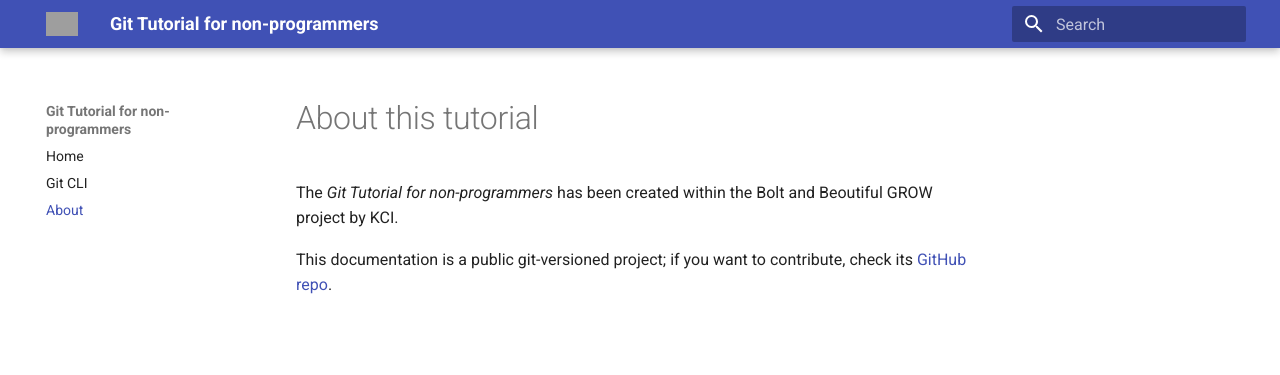
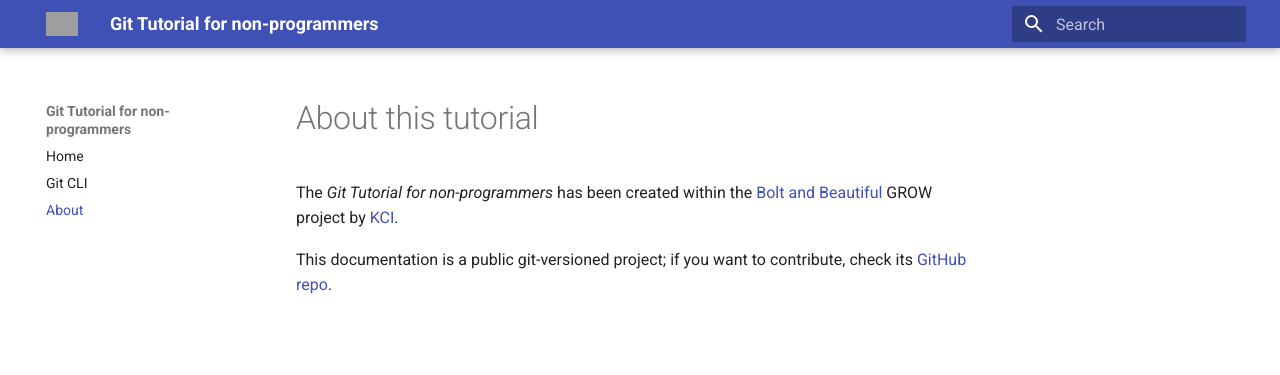
Before and after one commit to kcibv/git-tutorial, an MkDocs documentation site: the page built from src/about.md, in a window 1280 px wide. Shown: the top 375 px of the page. Built offline with MkDocs 1.6.1 and Material for MkDocs 9.7.7, drawn with Linux system fonts in a browser that asks for light colours; grey boxes are pictures that could not be loaded.

Commit message:
Fixed typos in 'About' page

```diff
--- a/docs/about/index.html
+++ b/docs/about/index.html
@@ -284,8 +284,9 @@
 
 
 <h1 id="about-this-tutorial">About this tutorial</h1>
-<p>The <em>Git Tutorial for non-programmers</em> has been created within the Bolt and Beoutiful
-GROW project by KCI.</p>
+<p>The <em>Git Tutorial for non-programmers</em> has been created within the
+<a href="https://grow-offshorewind.nl/project/bolt-beautiful">Bolt and Beautiful</a>
+GROW project by <a href="https://www.kci.nl/">KCI</a>.</p>
 <p>This documentation is a public git-versioned project; if you want to contribute,
 check its <a href="https://github.com/kcibv/git-tutorial">GitHub repo</a>.</p>
 
--- a/src/about.md
+++ b/src/about.md
@@ -1,7 +1,8 @@
 # About this tutorial
 
-The *Git Tutorial for non-programmers* has been created within the Bolt and Beoutiful
-GROW project by KCI.
+The *Git Tutorial for non-programmers* has been created within the
+[Bolt and Beautiful](https://grow-offshorewind.nl/project/bolt-beautiful)
+GROW project by [KCI](https://www.kci.nl/).
 
 This documentation is a public git-versioned project; if you want to contribute,
 check its [GitHub repo](https://github.com/kcibv/git-tutorial).
```
Also changed, not shown: docs/search/search_index.json (+1 -1 lines).
